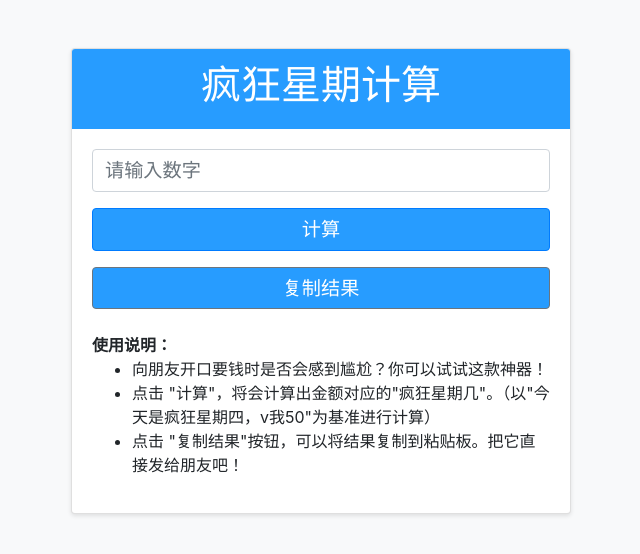
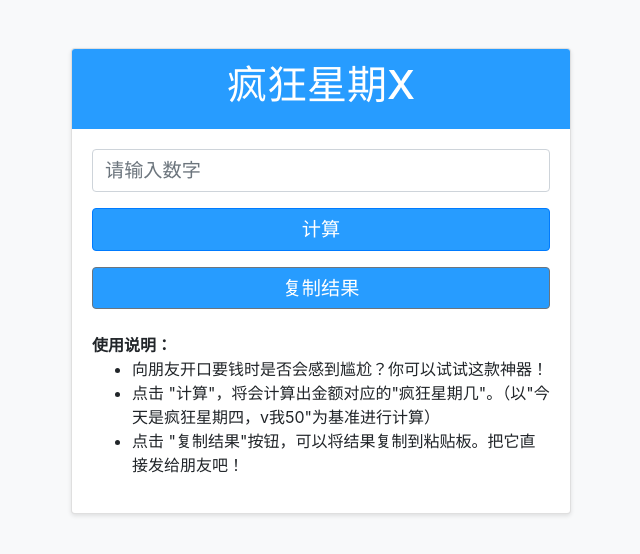
Before and after one commit to YangguangZhou/Calculator, a plain HTML site: page crazy/index.html in a window 1280 px wide. Shown: the whole page, without its empty margins (319-959 px from the left). Drawn offline with Linux system fonts and the light colour scheme; files that its build step writes are made by us from their sources.

Commit message:
更新 index.html

```diff
--- a/crazy/index.html
+++ b/crazy/index.html
@@ -13,7 +13,7 @@
   <div class="container mt-5">
     <div class="card">
       <div class="card-header text-center">
-        <h1>疯狂星期计算</h1>
+        <h1>疯狂星期X</h1>
       </div>
       <div class="card-body">
         <div class="form-group">
```
